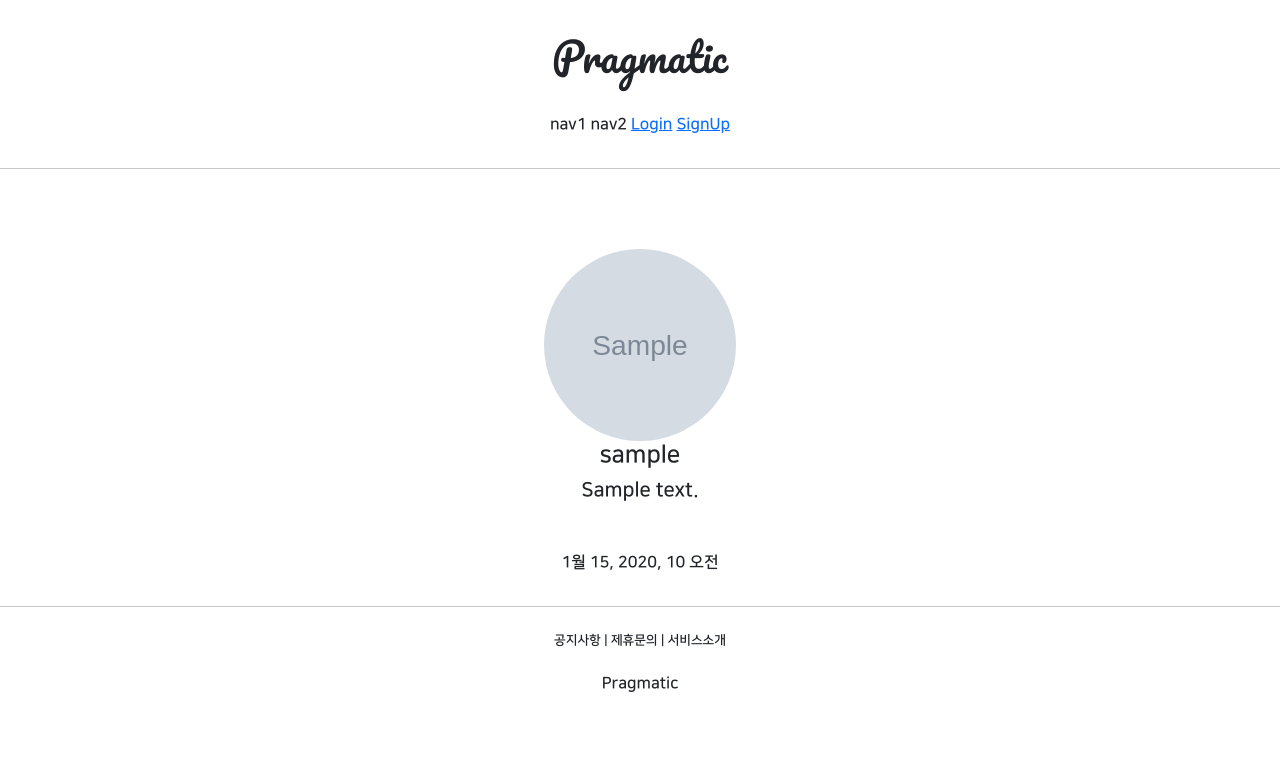
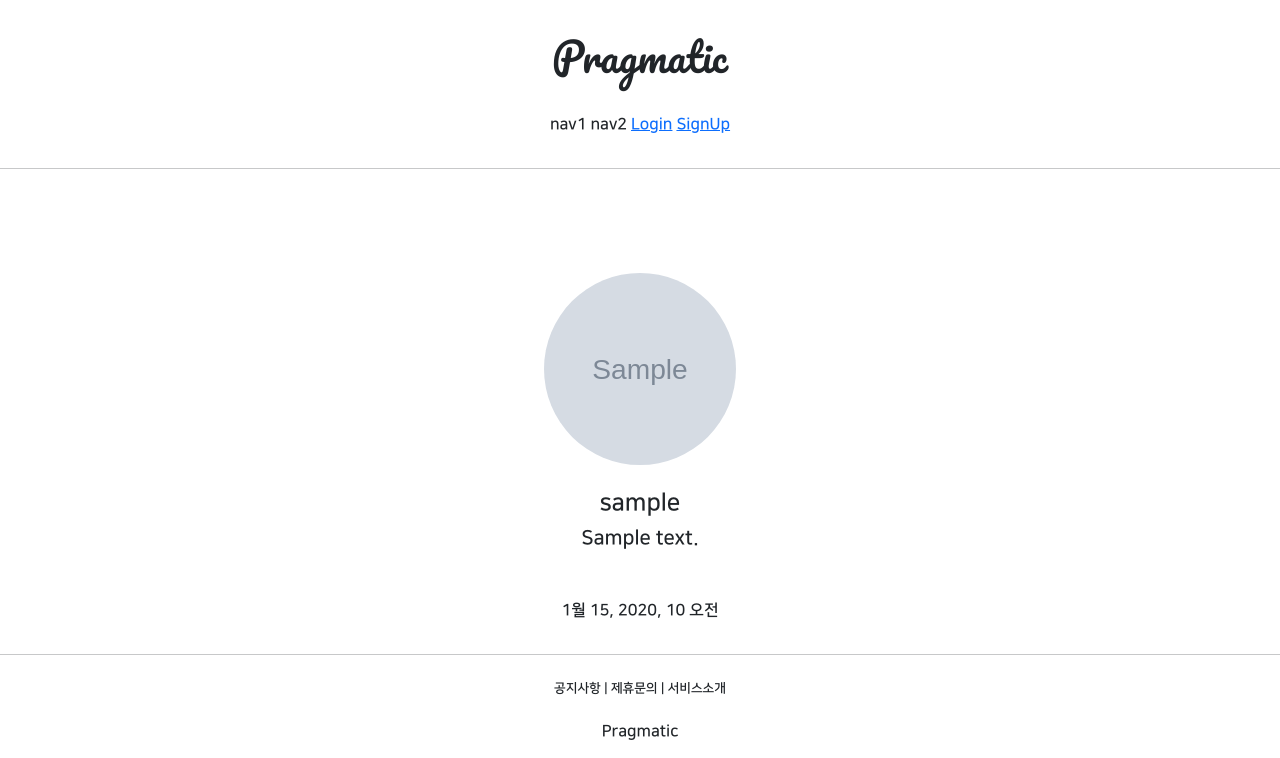
Before and after one commit to tmdgy6232/gis_1, a Django app: page /accounts/detail/1 in a window 1280 px wide. Shown: the top 758 px of the page. Run offline with Django 3.2, Linux system fonts and the light colour scheme; tables that the repository leaves empty hold one stand-in row (values such as "Sample post"); grey boxes marked "Sample" are stand-in pictures; parts of the project's set-up code (start-up, migrations or seed data) failed here and were passed over; some libraries are stand-ins or nearby versions.

Commit message:
7/27 change css

```diff
--- a/accountapp/templates/accountapp/detail.html
+++ b/accountapp/templates/accountapp/detail.html
@@ -4,8 +4,8 @@
     <div class="text-center mw-500 m-auto">
         <div class="m-5">
             {% if target_user.profile %}
-                <img class="profile_image" src="{{ target_user.profile.image.url }}">
-                <h4>{{ target_user.profile.nickname }}</h4>
+                <img class="profile_image m-4" src="{{ target_user.profile.image.url }}">
+                <h4 class="NNS_B">{{ target_user.profile.nickname }}</h4>
                 <h5>{{ target_user.profile.message }}</h5>
             {% else %}
                 <h5>
--- a/static/base.css
+++ b/static/base.css
@@ -23,3 +23,7 @@
     border-radius: 20rem;
     object-fit: cover;
 }
+
+.NNS_B{
+    font-family: "NanumSquareB", cursive;
+}
```
